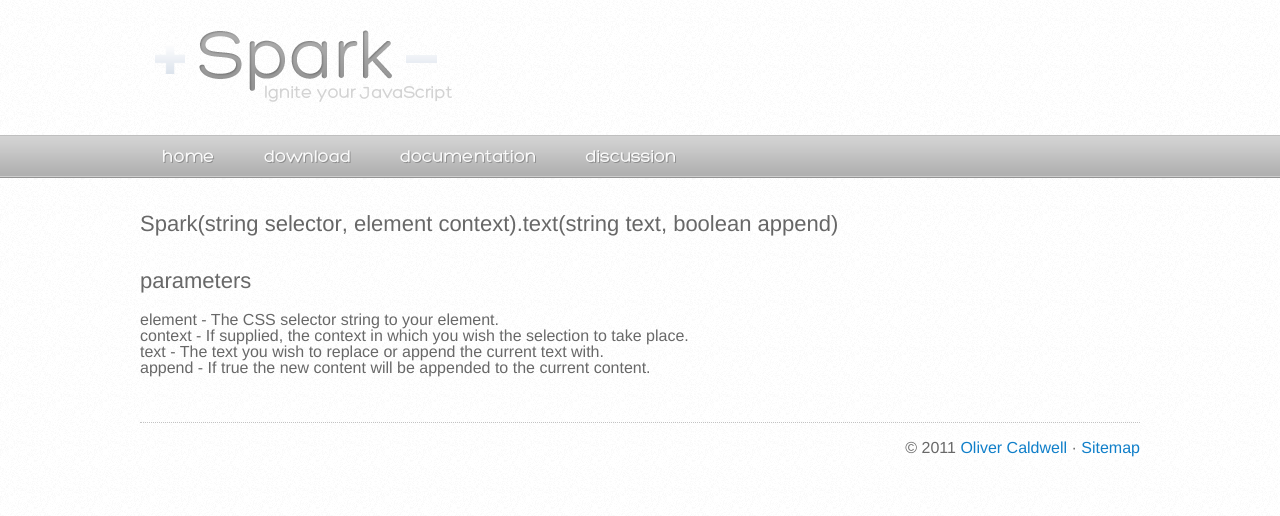
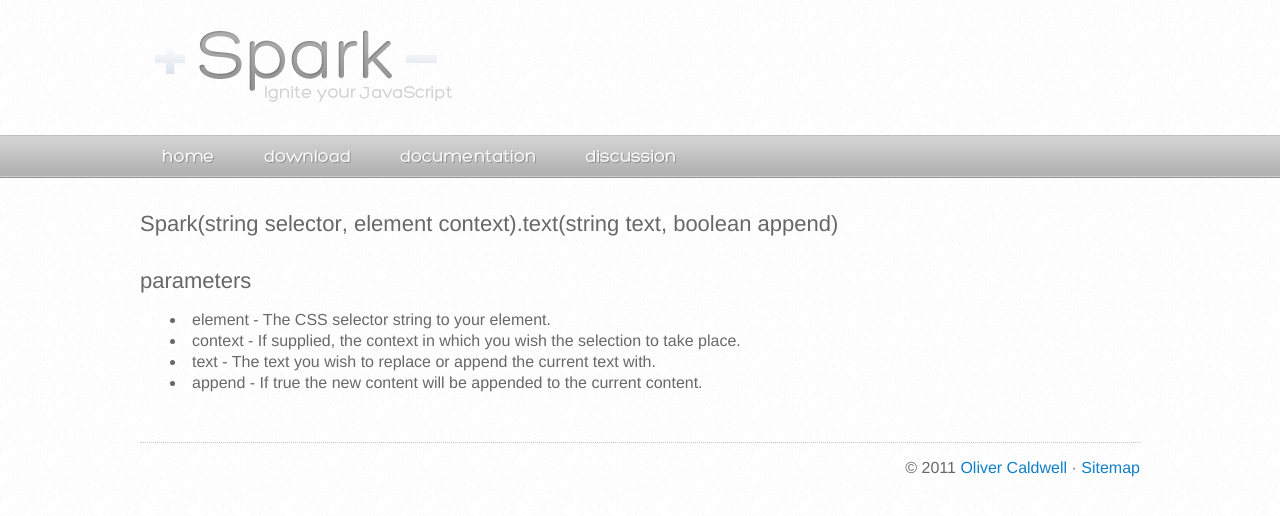
Before and after one commit to Olical/sparkjs.co.uk, a Jekyll site: the page built from _posts/2011-03-10-text.html, in a window 1280 px wide. Shown: the top 516 px of the page. Built offline with Jekyll 4.4.1, drawn with Linux system fonts in a browser that asks for light colours; Markdown is read by kramdown in place of the engine named in the settings.

Commit message:
Formatted lists

```diff
--- a/_posts/2011-03-10-text.html
+++ b/_posts/2011-03-10-text.html
@@ -9,8 +9,8 @@
 
 <h3>parameters</h3>
 <ul>
-	<li>element - The CSS selector string to your element.<li>
+	<li>element - The CSS selector string to your element.</li>
 	<li>context - If supplied, the context in which you wish the selection to take place.</li>
-	<li>text - The text you wish to replace or append the current text with.<li>
+	<li>text - The text you wish to replace or append the current text with.</li>
 	<li>append - If true the new content will be appended to the current content.</li>
 </ul>
--- a/assets/style.css
+++ b/assets/style.css
@@ -216,6 +216,13 @@
 div.main {
 	margin: 30px 0 0 0;
 	}
+	div.main ul {
+		margin: 5px 0 5px 30px;
+		}
+		div.main ul li {
+			list-style: disc inside;
+			margin: 5px 0 5px 0;
+		}
 	div.main div.left {
 		width: 574px;
 		float: left;
```
